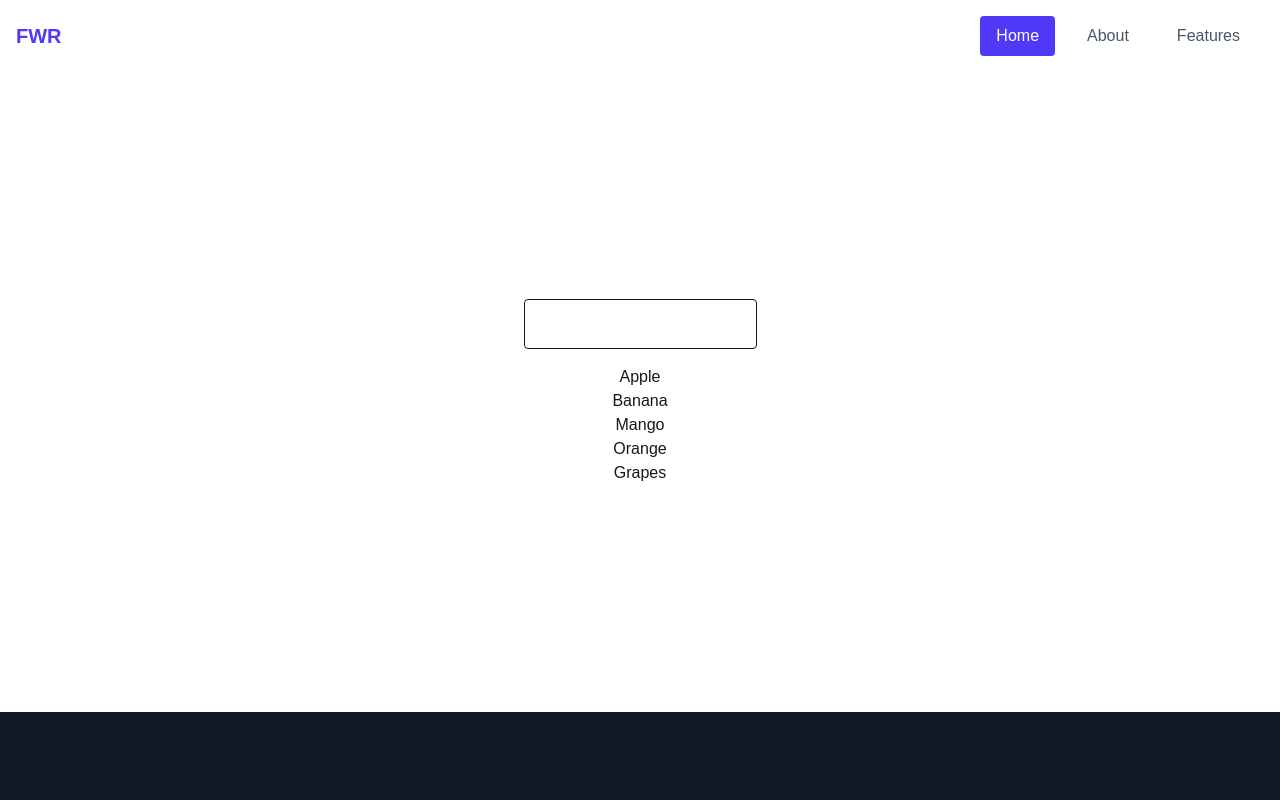
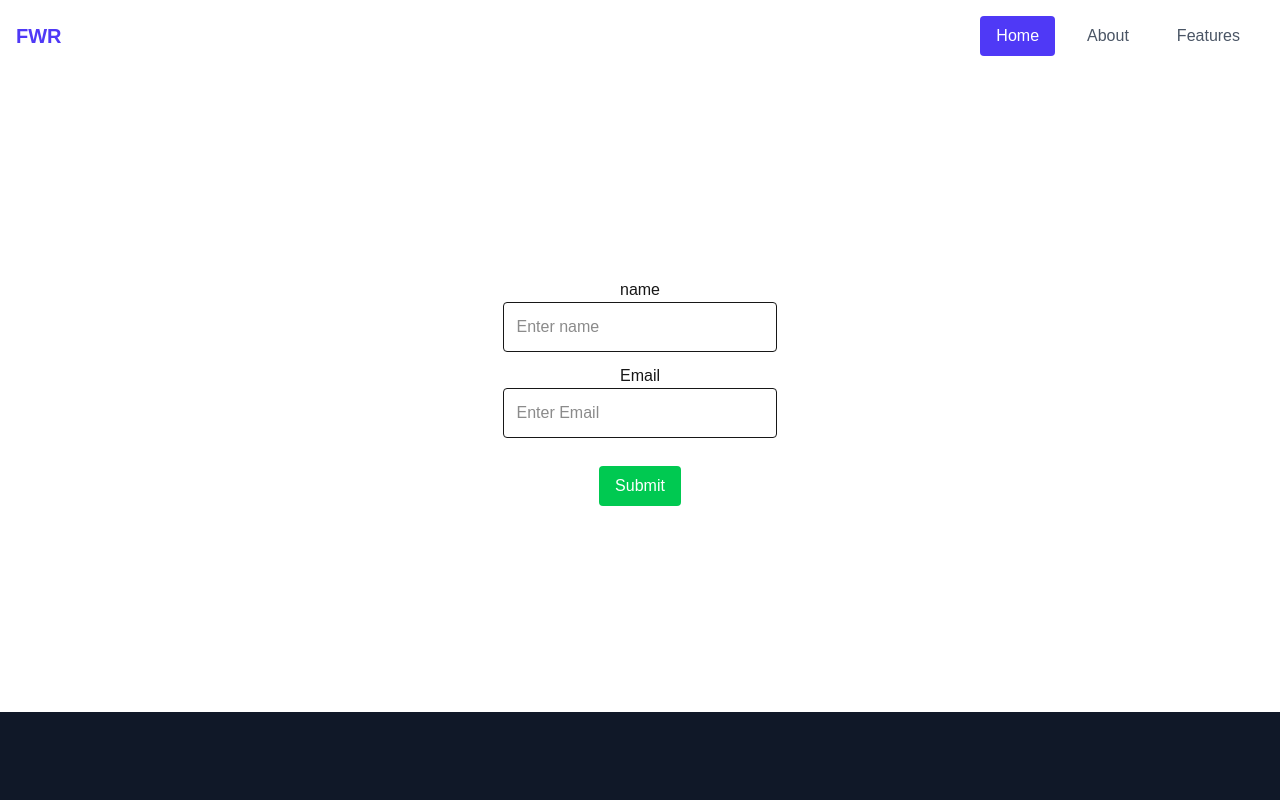
Before and after one commit to abdullahwebdev9176/next-app, a Next.js app: page / in a window 1280 px wide. Shown: the top 800 px of the page. Built offline with nearby package versions, Linux system fonts and the light colour scheme.

Commit message:
updated new form

```diff
--- /dev/null
+++ b/src/app/components/NewForm.jsx
@@ -0,0 +1,44 @@
+'use client'
+
+import React, { useState } from 'react'
+import TextInput from './TextInput';
+
+const Form = () => {
+
+  const [formData, setFormData] = useState({
+    name: '',
+    email:''
+  });
+
+  const handleSubmit = (e) =>{
+    e.preventDefault();
+    console.log(formData)
+  }
+
+  const handleChange = (e) => {
+
+    const { name, value } = e.target;
+
+    setFormData((prev) => ({
+      ...prev,
+      [name]: value,
+    }));
+
+
+  }
+  return (
+    <div className='text-center'>
+      <form onSubmit={handleSubmit}>
+
+        <TextInput type="text" name='name' value={formData.name} handleChange={handleChange} label="name" placeholder="Enter name" />
+
+        <TextInput type="email" name='email' value={formData.email} handleChange={handleChange} label="Email" placeholder="Enter Email" />
+
+        <button className='mt-4 cursor-pointer rounded py-2 px-4 bg-green-500 text-white'>Submit</button>
+
+      </form>
+    </div>
+  )
+}
+
+export default Form
--- a/src/app/components/TextInput.jsx
+++ b/src/app/components/TextInput.jsx
@@ -1,11 +1,11 @@
 
 import React from 'react'
 
-const TextInput = ({ label, value, handleChange, placeholder, id, type, error }) => {
+const TextInput = ({ label, value, handleChange, placeholder, id, type, error, name }) => {
     return (
         <div>
             <label htmlFor={id}>{label}</label>
-            <input value={value} onChange={(e) => handleChange(e.target.value)} placeholder={placeholder} id={id} type={type} className='p-3 d-block w-full max-w-[500px] mx-auto border outline-none box-shadow-none border-dark rounded' />
+            <input value={value} name={name} onChange={handleChange} placeholder={placeholder} id={id} type={type} className='p-3 d-block w-full max-w-[500px] mx-auto border outline-none box-shadow-none border-dark rounded mb-3' />
             {error && <small className='mt-3 d-block text-red-600'>{error}</small>}
         </div>
     )
--- a/src/app/components/Wrapper.jsx
+++ b/src/app/components/Wrapper.jsx
@@ -1,25 +1,13 @@
 'use client'
 
 import React, { useState } from 'react'
-import NewSearch from './NewSearch'
-import ProductList from './ProductList'
-
+import NewForm from '@/app/components/NewForm'
 const Wrapper = () => {
 
-  const [searchTerm, setSearchTerm] = useState('');
-
-  const products = [
-    'Apple',
-    'Banana',
-    'Mango',
-    'Orange',
-    'Grapes',
-  ];
 
   return (
     <div className='text-center'>
-      <NewSearch searchTerm={searchTerm} setSearchTerm={setSearchTerm} />
-      <ProductList products={products} searchTerm={searchTerm} />
+      <NewForm />
     </div>
   )
 }
```
